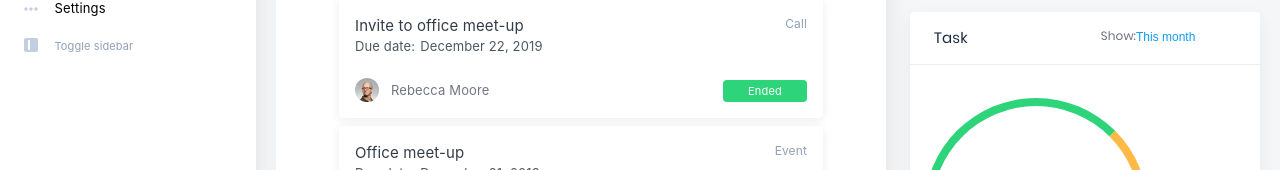
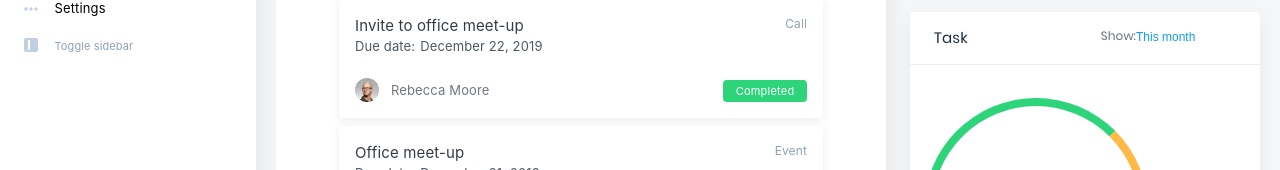
Before and after one commit to Alek-cpu/React_project, a React (Create React App) app: page /dashboard in a window 1280 px wide. Shown: the part 432-602 px from the top of the page. Built offline with nearby package versions, Linux system fonts and the light colour scheme.

Commit message:
refactor

```diff
--- a/src/components/dashboard/cards/Cards.jsx
+++ b/src/components/dashboard/cards/Cards.jsx
@@ -19,7 +19,7 @@ const arrayCard = [
         dueDate: "December 22, 2019",
         userName: "Rebecca Moore",
         identicalStatus: "Call",
-        statusName: "Ended"
+        statusName: "Completed"
     },
     {
         id: `r2d4`,
--- a/src/screens/contact/Contact.jsx
+++ b/src/screens/contact/Contact.jsx
@@ -15,7 +15,7 @@ class Contact extends Component{
                 <tr className="info-line">
                     <td>
                         <form className="row-space-cbx">
-                            <input onChange={() => this.props.addContact(inf)} type="checkbox"
+                            <input type="checkbox"
                                    className="form__cbx chield" id={inf.id}/><label
                             htmlFor={inf.id}></label>
                         </form>
```
